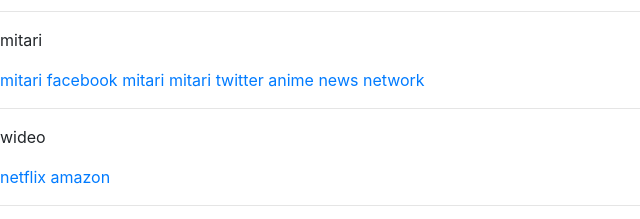
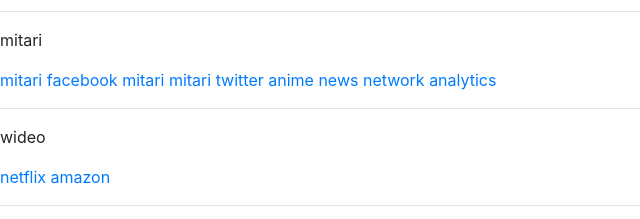
Before and after one commit to envitar/envitar.github.io, a plain HTML site: page index.html in a window 1280 px wide. Shown: the part 166-385 px from the top of the page, 0-640 px from the left. Drawn offline with nearby package versions, Linux system fonts and the light colour scheme.

Commit message:
Update index.html

```diff
--- a/index.html
+++ b/index.html
@@ -27,6 +27,7 @@
 		<a href="http://www.facebook.com/mitaripl">facebook mitari</a>
 		<a href="https://twitter.com/mitaripl">mitari twitter</a>
 		<a href="https://www.animenewsnetwork.com/">anime news network</a>
+		<a href="https://analytics.google.com/">analytics</a>
 		<br/>
 		<hr/>
 		<p>wideo</p>
```
